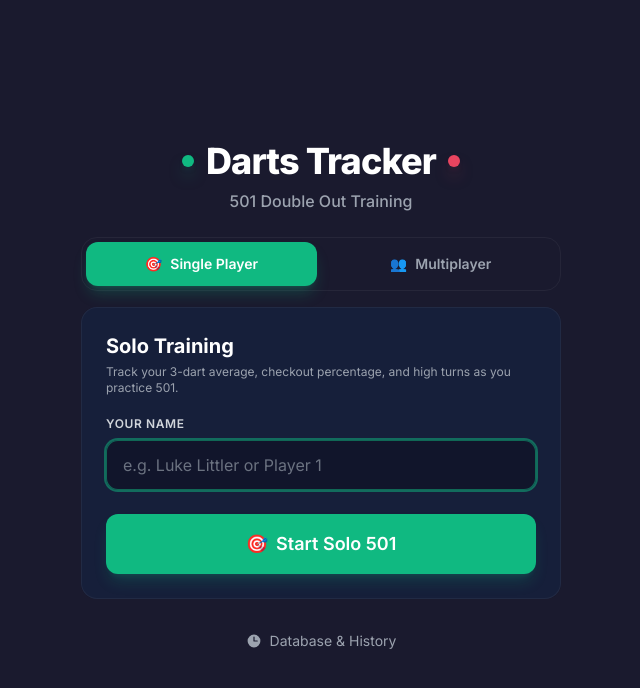
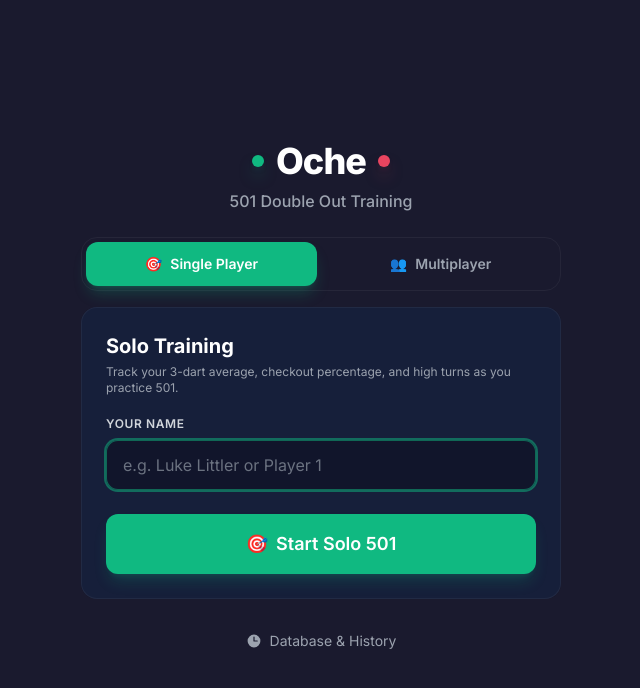
Before and after one commit to 7Eero/oche, a Next.js app: page / in a window 1280 px wide. Shown: the top 688 px of the page, without its empty margins (319-959 px from the left). Built offline with nearby package versions, Linux system fonts and the light colour scheme.

Commit message:
chore: rebrand project to Oche

```diff
--- a/capacitor.config.ts
+++ b/capacitor.config.ts
@@ -1,8 +1,8 @@
 import type { CapacitorConfig } from '@capacitor/cli';
 
 const config: CapacitorConfig = {
-  appId: 'com.dartstracker.app',
-  appName: 'Darts Tracker',
+  appId: 'com.oche.app',
+  appName: 'Oche',
   webDir: 'out',
   server: {
     androidScheme: 'https'
--- a/package.json
+++ b/package.json
@@ -1,5 +1,5 @@
 {
-  "name": "darts-tracker",
+  "name": "oche",
   "version": "0.1.0",
   "private": true,
   "scripts": {
--- a/src/app/layout.tsx
+++ b/src/app/layout.tsx
@@ -5,14 +5,14 @@ import "./globals.css";
 const inter = Inter({ subsets: ["latin"] });
 
 export const metadata: Metadata = {
-  title: "Darts Tracker - 501 Double Out",
+  title: "Oche - 501 Darts Tracker",
   description:
     "Track your 501 double-out darts games with multi-player support, checkout suggestions, and game statistics.",
   manifest: "/manifest.json",
   appleWebApp: {
     capable: true,
     statusBarStyle: "black-translucent",
-    title: "Darts Tracker",
+    title: "Oche",
   },
   icons: {
     icon: "/icons/icon-192.png",
--- a/src/components/InstallPrompt.tsx
+++ b/src/components/InstallPrompt.tsx
@@ -54,7 +54,7 @@ export function InstallPrompt() {
         <div className="flex items-center gap-3">
           <span className="text-2xl">📱</span>
           <div>
-            <p className="text-sm font-bold text-white">Install Darts Tracker</p>
+            <p className="text-sm font-bold text-white">Install Oche</p>
             <p className="text-xs text-gray-400">Play offline anytime on your home screen</p>
           </div>
         </div>
--- a/src/components/PlayerSetup.tsx
+++ b/src/components/PlayerSetup.tsx
@@ -56,7 +56,7 @@ export function PlayerSetup() {
         <div className="flex items-center justify-center gap-3 mb-2">
           <div className="w-3 h-3 rounded-full bg-primary-500 shadow-lg shadow-primary-500/50" />
           <h1 className="text-4xl font-extrabold text-white tracking-tight">
-            Darts Tracker
+            Oche
           </h1>
           <div className="w-3 h-3 rounded-full bg-accent shadow-lg shadow-accent/50" />
         </div>
```
Also changed, not shown: public/manifest.json, public/sw.js, 2 other files (tests, documents, lock files or other folders).
